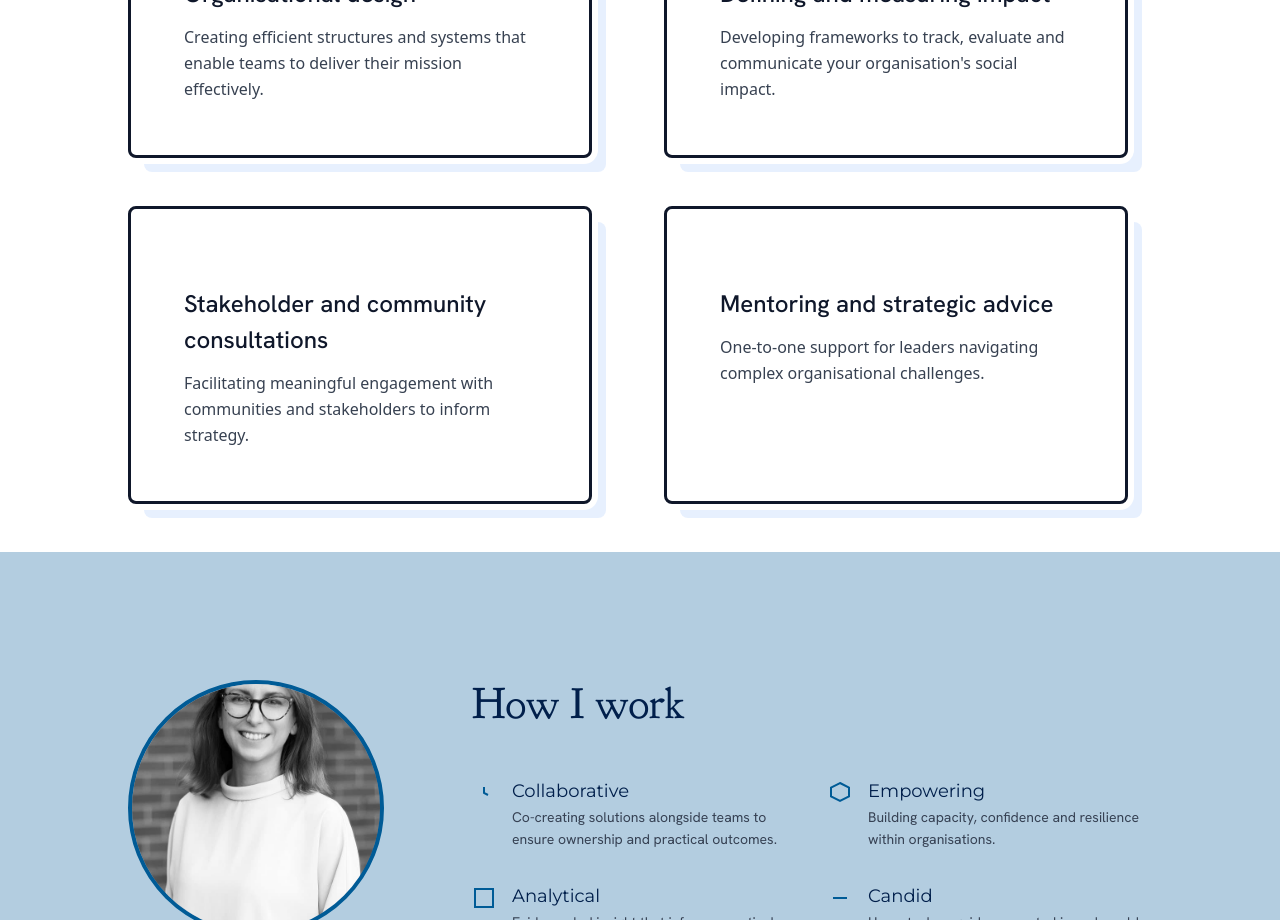
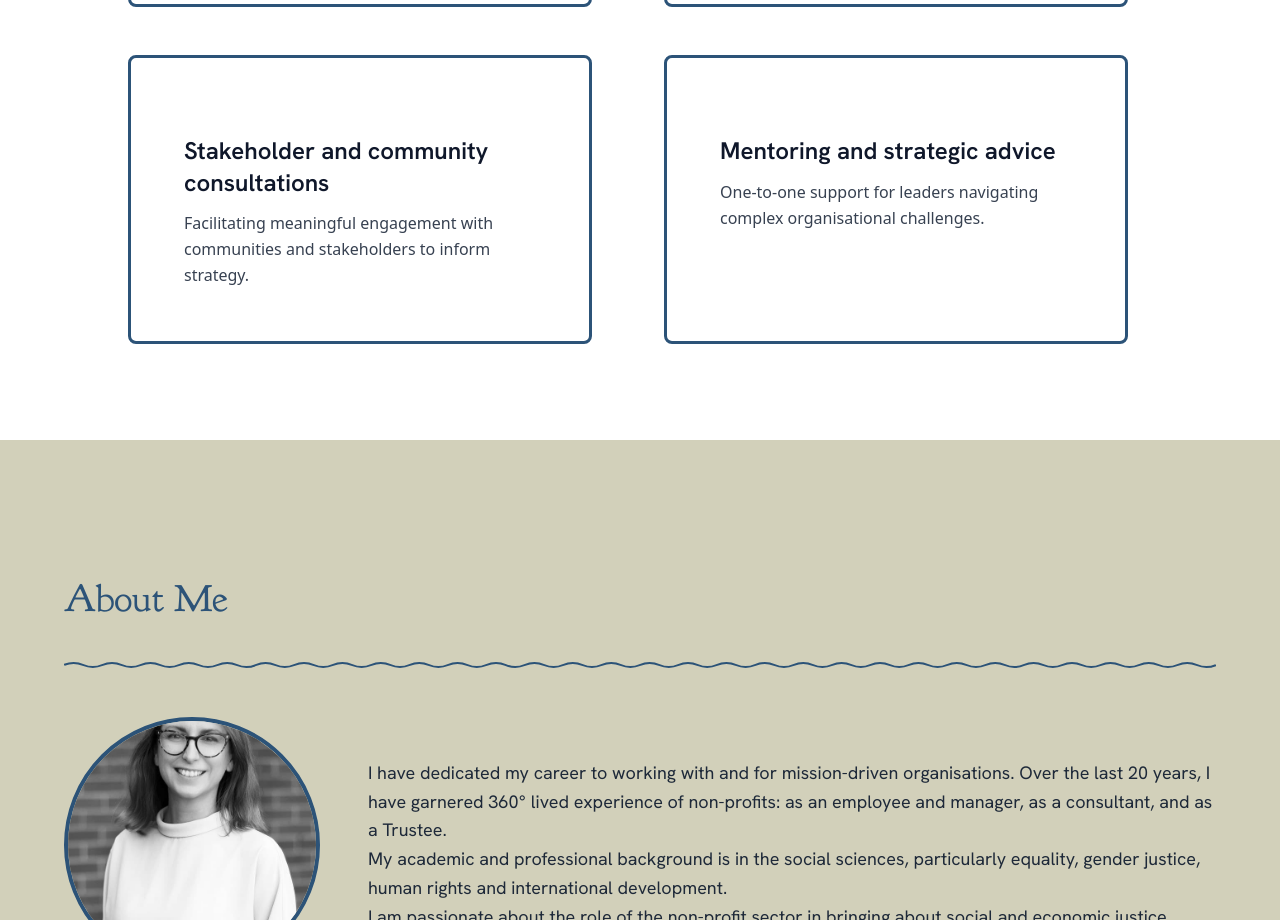
Before and after one commit to luna-atkins-romero/luna-consulting, an Astro site: page / in a window 1280 px wide. Shown: the part 1880-2800 px from the top of the page. Built offline with nearby package versions, Linux system fonts and the light colour scheme; Astro itself is replaced by a stand-in of ours; some icons are missing; a web font is replaced by a local one.

Commit message:
Add pages

```diff
--- a/src/components/Brand.astro
+++ b/src/components/Brand.astro
@@ -9,10 +9,10 @@ const { showLogo = false } = Astro.props;
   {showLogo && (
     <span class="material-symbols-outlined text-5xl md:text-6xl">nightlight</span>
   )}
-  <h1 class="font-brand text-5xl md:text-6xl leading-tight">
+  <h1 class="font-brand text-4xl md:text-5xl leading-tight">
     Luna Atkins Romero
   </h1>
-  <h2 class="font-brand text-2xl md:text-3xl text-blue-light">
+  <h2 class="font-brand text-2xl md:text-4xl text-blue-light">
     Consulting
   </h2>
 </div>
--- a/src/components/ServiceCard.astro
+++ b/src/components/ServiceCard.astro
@@ -3,25 +3,25 @@
  * ServiceCard Component
  *
  * @description A reusable card component for displaying services
- * with an elegant drop shadow effect, styled like Feature.astro
+ * with a drop shadow effect
  */
 
 import { Icon } from 'astro-icon/components'
 
 interface Props {
   title: string
-  icon?:  string
+  icon?: string
 }
 
-const { title = 'Service Title', icon = 'lucide: star' }: Props = Astro.props
+const { title = 'Service Title', icon = 'lucide:star' }: Props = Astro.props
 ---
 
 <div class="service-card">
   <div class="service-card-inner">
     {icon && <Icon aria-hidden="true" name={icon} class="service-card-icon" />}
-    <h4 class="service-card-title">{title}</h4>
+    <h3 class="service-card-title">{title}</h3>
     <div class="service-card-content">
-      <slot>Default content goes here</slot>
+      <slot><p>Default content goes here</p></slot>
     </div>
   </div>
 </div>
@@ -42,7 +42,7 @@ const { title = 'Service Title', icon = 'lucide: star' }: Props = Astro.props
       position: absolute;
       inset: 0;
       z-index: 1;
-      border:  3px solid rgb(15, 23, 42);
+      border: 3px solid #2c5378;
       border-radius: 0.5rem;
       background-color: white;
       box-shadow: 0 0 0 6px white;
@@ -52,10 +52,10 @@ const { title = 'Service Title', icon = 'lucide: star' }: Props = Astro.props
       content: '';
       position: absolute;
       inset: 1rem -0.85rem -0.85rem 1rem;
-      z-index:  0;
+      z-index: 0;
       border-radius: 0.5rem;
-      background-color: rgb(59, 130, 246);
-      opacity: 0.12;
+      background-color: var(--color-vibrant-coral);
+      opacity: 0.3;
       transition: all 0.3s ease;
     }
 
@@ -68,25 +68,27 @@ const { title = 'Service Title', icon = 'lucide: star' }: Props = Astro.props
   .service-card-inner {
     position: relative;
     z-index: 2;
-    padding:  2rem;
+    padding: 2rem;
   }
 
   .service-card-icon {
-    inline-size:  2rem;
+    inline-size: 2rem;
     block-size: auto;
-    color:  #6497b1;
+    color: #6497b1;
     margin-bottom: 0.5rem;
   }
 
   .service-card-title {
+    font-size: 1.5rem;
+    font-weight: 600;
     color: rgb(15, 23, 42);
     margin-bottom: 0.75rem;
-    // font-family: var(--font-headline, inherit);
+    line-height: 1.3;
   }
 
   .service-card-content {
+    font-size: 1rem; /* 16px - body text */
     color: rgb(55, 65, 81);
     line-height: 1.625;
-    font-size: 1rem;
   }
 </style>
--- a/src/pages/index.astro
+++ b/src/pages/index.astro
@@ -6,13 +6,11 @@ import Brand from "../components/Brand.astro";
 ---
 
 <DefaultLayout>
-
   <!-- Navbar + Hero - Full viewport -->
   <section class="min-h-screen bg-navy-deep text-white flex flex-col">
     <!-- Header -->
     <header class="py-8 px-6">
       <div class="max-w-5xl mx-auto flex items-center justify-between">
-
         <!-- Brand -->
         <Brand />
 
@@ -52,30 +50,24 @@ import Brand from "../components/Brand.astro";
             </a>
           </li>
         </Navigation>
-
       </div>
     </header>
 
     <!-- Hero -->
     <div class="flex-grow flex items-center px-6">
       <div class="max-w-4xl mx-auto">
-        <h1 class="text-9xl md:text-6xl leading-tight">
+        <h1 class="font-hero">
           Strengthening non-profits in collaboration with their teams, leaders
           and communities.
         </h1>
       </div>
     </div>
-
   </section>
 
-</DefaultLayout>
-
   <!-- Services Cards -->
-<section id="services" class="py-12 px-6">
+  <section id="services" class="pt-12 pb-24 px-6">
     <div class="max-w-5xl mx-auto">
-    <h2
-      class="text-5xl md:text-5xl text-navy-deep mb-24 text-center py-12"
-    >
+      <h2 class="font-headline text-navy-deep mb-12 text-center">
         How can I help you?
       </h2>
       <div class="grid md:grid-cols-2 gap-12">
@@ -88,8 +80,8 @@ import Brand from "../components/Brand.astro";
           title="Strategic evaluations and reviews"
           icon="lucide:clipboard-list"
         >
-        Comprehensive analysis of organisational effectiveness and opportunities
-        for improvement.
+          Comprehensive analysis of organisational effectiveness and
+          opportunities for improvement.
         </ServiceCard>
 
         <ServiceCard
@@ -119,8 +111,8 @@ import Brand from "../components/Brand.astro";
           title="Stakeholder and community consultations"
           icon="lucide:users"
         >
-        Facilitating meaningful engagement with communities and stakeholders to
-        inform strategy.
+          Facilitating meaningful engagement with communities and stakeholders
+          to inform strategy.
         </ServiceCard>
 
         <ServiceCard
@@ -134,19 +126,39 @@ import Brand from "../components/Brand.astro";
     </div>
   </section>
 
-<!-- About & Approach Combined -->
-<!-- About & Approach -->
-<section id="about" class="py-32 px-6 bg-blue-light bg-opacity-5">
-  <div class="max-w-5xl mx-auto space-y-20">
+  <!-- After Services Cards -->
 
-    <!-- Intro: Profile + Principles -->
-    <div class="grid md:grid-cols-[280px_1fr] gap-16 items-start">
+<!-- About + Experience/Approach Combined Section -->
+<section id="about" class="py-32 px-6 bg-neutral-bone">
+  <div class="max-w-6xl mx-auto">
 
+    <!-- About Me Header -->
+    <div class="mb-20">
+      <h2 class="font-headline text-4xl md:text-5xl text-navy-deep mb-8">
+        About Me
+      </h2>
+
+      <!-- Wavy Divider -->
+      <svg
+        class="w-full h-2 mb-12"
+        viewBox="0 0 1200 12"
+        preserveAspectRatio="none"
+        xmlns="http://www.w3.org/2000/svg"
+      >
+        <path
+          d="M0,6 Q10,0 20,6 T40,6 T60,6 T80,6 T100,6 T120,6 T140,6 T160,6 T180,6 T200,6 T220,6 T240,6 T260,6 T280,6 T300,6 T320,6 T340,6 T360,6 T380,6 T400,6 T420,6 T440,6 T460,6 T480,6 T500,6 T520,6 T540,6 T560,6 T580,6 T600,6 T620,6 T640,6 T660,6 T680,6 T700,6 T720,6 T740,6 T760,6 T780,6 T800,6 T820,6 T840,6 T860,6 T880,6 T900,6 T920,6 T940,6 T960,6 T980,6 T1000,6 T1020,6 T1040,6 T1060,6 T1080,6 T1100,6 T1120,6 T1140,6 T1160,6 T1180,6 T1200,6"
+          stroke="currentColor"
+          stroke-width="3"
+          fill="none"
+          class="text-navy-deep"
+        />
+      </svg>
+
+      <!-- Bio with Image -->
+      <div class="flex flex-col md:flex-row items-center gap-12">
         <!-- Profile image -->
-      <div class="flex justify-center md:justify-start">
-        <div
-          class="w-64 h-64 rounded-full bg-gradient-to-br from-blue-light to-blue-rich overflow-hidden border-4 border-blue-rich"
-        >
+        <div class="flex-shrink-0">
+          <div class="w-64 h-64 rounded-full overflow-hidden border-4 border-navy-deep">
             <img
               src="/images/luna-portrait.jpg"
               alt="Luna Atkins Romero"
@@ -155,65 +167,143 @@ import Brand from "../components/Brand.astro";
           </div>
         </div>
 
-      <!-- Approach Values -->
-      <div class="space-y-12">
-        <h2 class="font-headline text-3xl md:text-4xl text-navy-deep">
-          How I work
-        </h2>
+        <!-- About text -->
+        <div class="flex-1">
+          <p class="text-lg text-gray-800 leading-relaxed">
+            I have dedicated my career to working with and for mission-driven
+            organisations. Over the last 20 years, I have garnered 360° lived
+            experience of non-profits: as an employee and manager, as a
+            consultant, and as a Trustee.
+          </p>
 
-        <div class="grid sm:grid-cols-2 gap-8">
-          <!-- Collaborative -->
+          <p class="text-lg text-gray-800 leading-relaxed">
+            My academic and professional background is in the social sciences,
+            particularly equality, gender justice, human rights and
+            international development.
+          </p>
+
+          <p class="text-lg text-gray-800 leading-relaxed">
+            I am passionate about the role of the non-profit sector in bringing
+            about social and economic justice.
+          </p>
+        </div>
+      </div>
+    </div>
+
+    <!-- Experience & How I Work Section -->
+<section class="py-32 px-6">
+  <div class="max-w-6xl mx-auto">
+    <div class="grid md:grid-cols-2 gap-16">
+
+      <!-- How I Work -->
+      <div>
+        <h3 class="font-headline text-2xl md:text-3xl text-navy-deep mb-8">
+          How I Work
+        </h3>
+
+        <div class="space-y-6">
           <div class="flex items-start gap-4">
-            <div class="text-blue-rich mt-1">
-              <svg class="w-6 h-6" fill="none" stroke="currentColor" stroke-width="2" viewBox="0 0 24 24">
-                <path d="M12 6v6l4 2" />
+            <div class="w-10 h-10 rounded-full bg-blue-rich/10 flex items-center justify-center flex-shrink-0 mt-1">
+              <svg
+                class="w-5 h-5 text-blue-rich"
+                xmlns="http://www.w3.org/2000/svg"
+                viewBox="0 0 24 24"
+                fill="none"
+                stroke="currentColor"
+                stroke-width="2"
+                stroke-linecap="round"
+                stroke-linejoin="round"
+              >
+                <path d="M16 21v-2a4 4 0 0 0-4-4H6a4 4 0 0 0-4 4v2"/>
+                <circle cx="9" cy="7" r="4"/>
+                <path d="M22 21v-2a4 4 0 0 0-3-3.87"/>
+                <path d="M16 3.13a4 4 0 0 1 0 7.75"/>
               </svg>
             </div>
-            <div class="space-y-1">
-              <p class="font-accent text-lg text-navy-deep">Collaborative</p>
-              <p class="text-gray-700 text-sm">
+            <div>
+              <h4 class="font-accent text-lg text-navy-deep mb-2 font-semibold">
+                Collaborative
+              </h4>
+              <p class="text-gray-700 leading-relaxed">
                 Co-creating solutions alongside teams to ensure ownership and practical outcomes.
               </p>
             </div>
           </div>
-          <!-- Empowering -->
+
           <div class="flex items-start gap-4">
-            <div class="text-blue-rich mt-1">
-              <svg class="w-6 h-6" fill="none" stroke="currentColor" stroke-width="2" viewBox="0 0 24 24">
-                <path d="M12 2l9 4.5v9L12 20 3 15.5v-9L12 2z" />
+            <div class="w-10 h-10 rounded-full bg-blue-rich/10 flex items-center justify-center flex-shrink-0 mt-1">
+              <svg
+                class="w-5 h-5 text-blue-rich"
+                xmlns="http://www.w3.org/2000/svg"
+                viewBox="0 0 24 24"
+                fill="none"
+                stroke="currentColor"
+                stroke-width="2"
+                stroke-linecap="round"
+                stroke-linejoin="round"
+              >
+                <path d="M12 2v20"/>
+                <path d="m15 5-3-3-3 3"/>
+                <path d="m9 19 3 3 3-3"/>
               </svg>
             </div>
-            <div class="space-y-1">
-              <p class="font-accent text-lg text-navy-deep">Empowering</p>
-              <p class="text-gray-700 text-sm">
+            <div>
+              <h4 class="font-accent text-lg text-navy-deep mb-2 font-semibold">
+                Empowering
+              </h4>
+              <p class="text-gray-700 leading-relaxed">
                 Building capacity, confidence and resilience within organisations.
               </p>
             </div>
           </div>
-          <!-- Analytical -->
+
           <div class="flex items-start gap-4">
-            <div class="text-blue-rich mt-1">
-              <svg class="w-6 h-6" fill="none" stroke="currentColor" stroke-width="2" viewBox="0 0 24 24">
-                <path d="M3 3h18v18H3z" />
+            <div class="w-10 h-10 rounded-full bg-blue-rich/10 flex items-center justify-center flex-shrink-0 mt-1">
+              <svg
+                class="w-5 h-5 text-blue-rich"
+                xmlns="http://www.w3.org/2000/svg"
+                viewBox="0 0 24 24"
+                fill="none"
+                stroke="currentColor"
+                stroke-width="2"
+                stroke-linecap="round"
+                stroke-linejoin="round"
+              >
+                <line x1="12" x2="12" y1="20" y2="10"/>
+                <line x1="18" x2="18" y1="20" y2="4"/>
+                <line x1="6" x2="6" y1="20" y2="16"/>
               </svg>
             </div>
-            <div class="space-y-1">
-              <p class="font-accent text-lg text-navy-deep">Analytical</p>
-              <p class="text-gray-700 text-sm">
+            <div>
+              <h4 class="font-accent text-lg text-navy-deep mb-2 font-semibold">
+                Analytical
+              </h4>
+              <p class="text-gray-700 leading-relaxed">
                 Evidence-led insight that informs practical strategy and decision-making.
               </p>
             </div>
           </div>
-          <!-- Candid -->
+
           <div class="flex items-start gap-4">
-            <div class="text-blue-rich mt-1">
-              <svg class="w-6 h-6" fill="none" stroke="currentColor" stroke-width="2" viewBox="0 0 24 24">
-                <path d="M5 12h14" />
+            <div class="w-10 h-10 rounded-full bg-blue-rich/10 flex items-center justify-center flex-shrink-0 mt-1">
+              <svg
+                class="w-5 h-5 text-blue-rich"
+                xmlns="http://www.w3.org/2000/svg"
+                viewBox="0 0 24 24"
+                fill="none"
+                stroke="currentColor"
+                stroke-width="2"
+                stroke-linecap="round"
+                stroke-linejoin="round"
+              >
+                <path d="M21 15a2 2 0 0 1-2 2H7l-4 4V5a2 2 0 0 1 2-2h14a2 2 0 0 1 2 2z"/>
               </svg>
             </div>
-            <div class="space-y-1">
-              <p class="font-accent text-lg text-navy-deep">Candid</p>
-              <p class="text-gray-700 text-sm">
+            <div>
+              <h4 class="font-accent text-lg text-navy-deep mb-2 font-semibold">
+                Candid
+              </h4>
+              <p class="text-gray-700 leading-relaxed">
                 Honest, clear guidance rooted in real-world experience.
               </p>
             </div>
@@ -221,58 +311,61 @@ import Brand from "../components/Brand.astro";
         </div>
       </div>
 
+      <!-- Experience -->
+      <div>
+        <h3 class="font-headline text-2xl md:text-3xl text-navy-deep mb-8">
+          Experience
+        </h3>
+
+        <p class="text-gray-700 leading-relaxed mb-6">
+          Over 20 years of dedicated work with mission-driven organisations across the non-profit sector.
+        </p>
+
+        <div class="space-y-3">
+          <div class="flex items-center gap-3">
+            <div class="w-2 h-2 rounded-full bg-blue-rich flex-shrink-0"></div>
+            <p class="text-gray-800">Amnesty International</p>
+          </div>
+          <div class="flex items-center gap-3">
+            <div class="w-2 h-2 rounded-full bg-blue-rich flex-shrink-0"></div>
+            <p class="text-gray-800">Goal</p>
+          </div>
+          <div class="flex items-center gap-3">
+            <div class="w-2 h-2 rounded-full bg-blue-rich flex-shrink-0"></div>
+            <p class="text-gray-800">UNICEF</p>
+          </div>
+          <div class="flex items-center gap-3">
+            <div class="w-2 h-2 rounded-full bg-blue-rich flex-shrink-0"></div>
+            <p class="text-gray-800">GNB</p>
+          </div>
+          <div class="flex items-center gap-3">
+            <div class="w-2 h-2 rounded-full bg-blue-rich flex-shrink-0"></div>
+            <p class="text-gray-800">Kerry Community Youth Service</p>
+          </div>
         </div>
 
-    <!-- About Narrative -->
-    <div class="max-w-3xl space-y-6">
-      <h3 class="font-headline text-3xl text-navy-deep">
-        About me
-      </h3>
-
-      <p class="text-lg text-gray-800 leading-relaxed">
-        I have dedicated my career to working with and for mission-driven organisations. Over the last
-        20 years, I have garnered 360° lived experience of non-profits: as an employee and manager,
-        as a consultant, and as a Trustee.
+        <div class="mt-8 pt-8 border-t border-gray-200">
+          <p class="text-gray-700 leading-relaxed">
+            Spanning roles as an employee, manager, consultant, and Trustee—providing 360° understanding of non-profit challenges and opportunities.
           </p>
-
-      <p class="text-lg text-gray-800 leading-relaxed">
-        My academic and professional background is in the social sciences, particularly equality,
-        gender justice, human rights and international development.
-      </p>
-
-      <p class="text-lg text-gray-800 leading-relaxed">
-        I am passionate about the role of the non-profit sector in bringing about social and economic
-        justice.
-      </p>
+        </div>
       </div>
 
     </div>
-</section>
-
-
-<!-- Organizations -->
-<section class="py-24 px-6 bg-white border-t border-b border-gray-100">
-  <div class="max-w-5xl mx-auto">
-    <p class="text-sm uppercase tracking-widest text-gray-500 mb-3">
-      Experience
-    </p>
-    <p class="text-lg text-gray-700">Amnesty, Goal, Unicef, GNB, KCYS</p>
   </div>
 </section>
 
-<!-- Testimonials Placeholder -->
-<section class="py-32 px-6">
-  <div class="max-w-3xl mx-auto">
-    <h2 class="font-headline text-4xl md:text-5xl text-navy-deep mb-16">
+<!-- Testimonials - Condensed -->
+<section class="py-24 px-6 bg-white">
+  <div class="max-w-4xl mx-auto">
+    <h2 class="font-headline text-3xl md:text-4xl text-navy-deep mb-12 text-center">
       What people say
     </h2>
-    <div class="space-y-8">
-      <div class="border-l-4 border-blue-rich pl-8">
-        <p class="text-lg italic text-gray-700 mb-4">
-          [Testimonial placeholder]
+    <div class="bg-gray-50 rounded-lg p-8 md:p-12 border-l-4 border-blue-rich">
+      <p class="text-lg italic text-gray-700 mb-4 leading-relaxed">
+        [Testimonial placeholder - compelling quote from a client about the impact of working together]
       </p>
-        <p class="text-sm text-gray-600">— Name, Organization</p>
-      </div>
+      <p class="text-sm text-gray-600 font-medium">— Name, Title, Organization</p>
     </div>
   </div>
 </section>
@@ -280,7 +373,9 @@ import Brand from "../components/Brand.astro";
   <!-- Contact / Footer -->
   <footer id="contact" class="py-32 px-6 bg-navy-deep text-white">
     <div class="max-w-3xl mx-auto text-center">
-    <h2 class="font-headline text-4xl md:text-5xl mb-8">Let's work together</h2>
+      <h2 class="font-headline text-4xl md:text-5xl mb-8">
+        Let's work together
+      </h2>
       <p class="text-lg mb-12 leading-relaxed">
         Connect with me on LinkedIn to discuss how I can support your
         organisation.
@@ -295,3 +390,4 @@ import Brand from "../components/Brand.astro";
       </a>
     </div>
   </footer>
+</DefaultLayout>
--- a/src/styles/global.css
+++ b/src/styles/global.css
@@ -3,11 +3,21 @@
 
 @theme {
   /* Colors */
-  --color-navy-deep: #011f4b;
+
+  --color-navy-deep: #2c5378;
+  /* --color-navy-deep: #011f4b; */
   --color-navy: #03396c;
   --color-blue-rich: #005b96;
-  --color-blue-mid: #6497b1;
+  --color-blue-mid: #71A2B6;
   --color-blue-light: #b3cde0;
+  --color-pink-subtle: #9b7d73;
+
+  --color-vibrant-coral: #EE6055;
+
+  --color-neutral-bone: #d2d0ba;
+
+  --font-size-hero: clamp(2.5rem, 5vw, 4rem);
+  --font-size-headline: clamp(1.75rem, 3vw, 2.5rem);
 }
 
 /* Base typography (elements) */
@@ -23,22 +33,6 @@ h3, h4, h5, h6 {
   font-style: normal;
 }
 
-h1 {
-  font-size: clamp(2.5rem, 5vw, 3.5rem);
-}
-
-h2 {
-  font-size: clamp(2rem, 4vw, 2.75rem);
-}
-
-h3 {
-  font-size: 1.75rem;
-}
-
-h4 {
-  font-size: 1.5rem;
-}
-
 p {
   font-family: "Hanken Grotesk Variable", sans-serif;
   font-weight: 400;
@@ -47,14 +41,27 @@ p {
   margin: 0;
 }
 
+/* Spacing between paragraphs */
+/* p + p {
+  margin-bottom:  1.5rem;
+} */
+
 /* Custom font utility classes */
-.font-headline {
-  font-family: "Goudy Bookletter 1911", serif;
-}
-
 .font-brand {
   font-family: "Sorts Mill Goudy", serif;
   font-weight: 400;
+}
+
+.font-hero {
+  font-family: "Goudy Bookletter 1911", serif;
+  font-size: var(--font-size-hero);
+  line-height: 1.1;
+}
+
+.font-headline {
+  font-family: "Goudy Bookletter 1911", serif;
+  font-size: var(--font-size-headline);
+  line-height: 1.6;
 }
 
 .font-thin {
```
Also changed, not shown: src/pages/404.astro (added), src/pages/articles.astro (added), src/pages/contact.astro (added), src/pages/temp.astro (added). Lines whose indentation alone changed are shown as unchanged.
